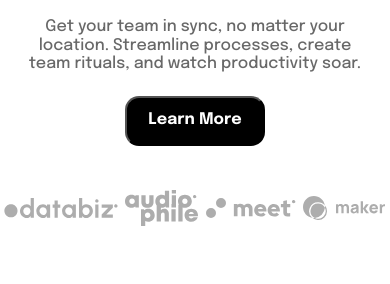
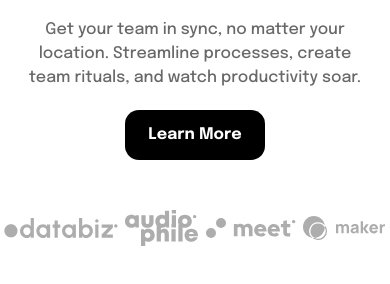
Before and after one commit to edward-frans/frontend-mentor-challenge-intro-section-dropdown, a plain HTML site: page index.html in a window 390 px wide. Shown: the part 450-734 px from the top of the page. Drawn offline with Linux system fonts and the light colour scheme.

Commit message:
style change

```diff
--- a/index.css
+++ b/index.css
@@ -68,7 +68,7 @@ p:hover {
   color: #686868;
   font-weight: 500;
   width: 130px;
-  height: 54px;
+  height: 48px;
   justify-content: center;
   border: 2px solid #686868;
   border-radius: 16px;
@@ -218,12 +218,13 @@ p:hover {
 
 .content-text button {
   width: 156px;
-  height: 58px;
+  height: 54px;
   background-color: #000000;
   color: #ffffff;
   border-radius: 14px;
   font-weight: 700;
   font-size: 18px;
+  border: 0px;
 }
 
 .content-text button:hover {
@@ -374,6 +375,11 @@ p:hover {
     cursor: pointer;
   }
 
+  .main-content p{
+    height: 70px;
+    line-height: 24px;
+  }
+
   .navbar-item {
     height: 42px;
     justify-content: unset;
@@ -466,7 +472,7 @@ p:hover {
   }
 
   .main-content {
-    height: 220px;
+    height: 240px;
   }
 
   h1 {
@@ -492,7 +498,8 @@ p:hover {
     border-radius: 14px;
     font-weight: 700;
     font-size: 16px;
-    margin: 22px 0 54px 0;
+    margin: 22px 0 40px 0;
+    border: 0px;
   }
 
   button:hover {
```
